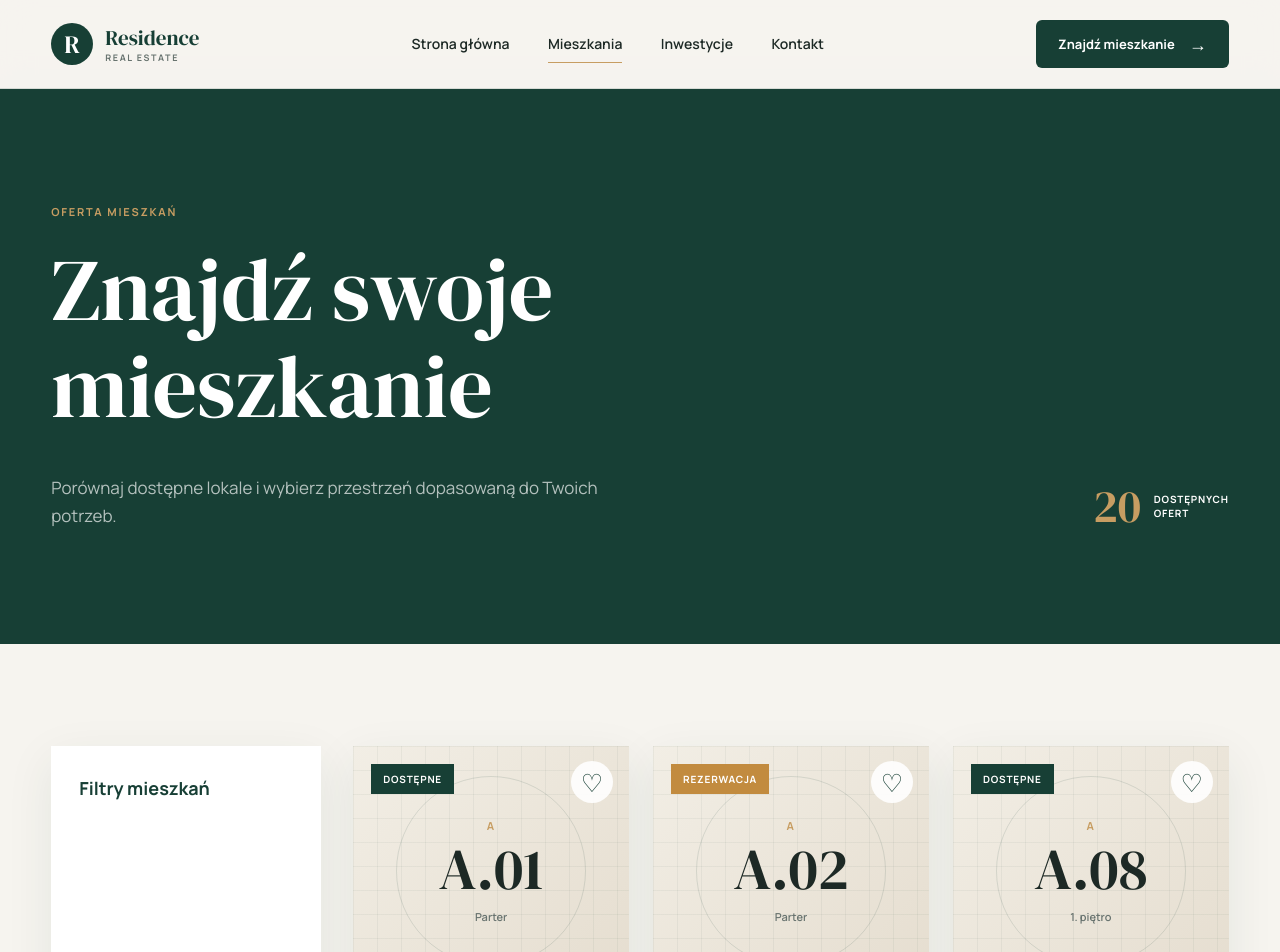
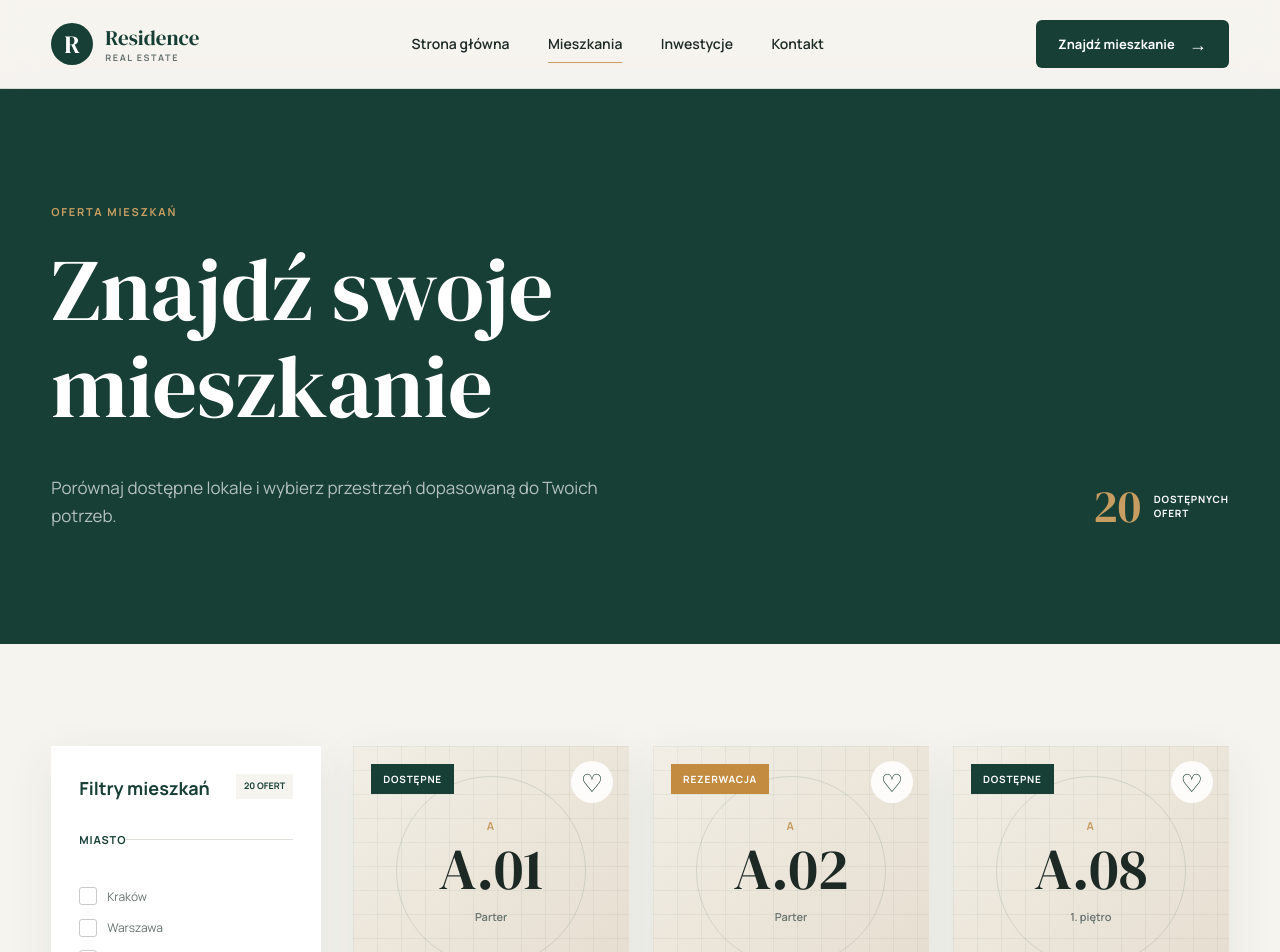
Before and after one commit to natalkakielbicka-coder/real-estate, a Vue app: page /mieszkania in a window 1280 px wide. Shown: the top 952 px of the page. Built offline with nearby package versions, Linux system fonts and the light colour scheme.

Commit message:
Add city apartment filter

```diff
--- a/src/views/ApartmentsView.vue
+++ b/src/views/ApartmentsView.vue
@@ -1,6 +1,23 @@
 <script setup>
+import { computed, ref } from 'vue'
 import ApartmentCard from '../components/ApartmentCard.vue'
 import { apartments } from '../data/apartments'
+
+const selectedCities = ref([])
+
+const cities = [...new Set(
+  apartments.map((apartment) => apartment.city)
+)]
+
+const filteredApartments = computed(() => {
+  if (selectedCities.value.length === 0) {
+    return apartments
+  }
+
+  return apartments.filter((apartment) => {
+    return selectedCities.value.includes(apartment.city)
+  })
+})
 </script>
 
 <template>
@@ -30,12 +47,37 @@ import { apartments } from '../data/apartments'
     <section class="apartments-results">
       <div class="apartments-layout container">
         <aside class="filters-sidebar">
-          <p>Filtry mieszkań</p>
+          <div class="filters-sidebar__header">
+            <p>Filtry mieszkań</p>
+
+            <span>
+              {{ filteredApartments.length }} ofert
+            </span>
+          </div>
+
+          <fieldset class="filter-group">
+            <legend>Miasto</legend>
+
+            <label
+              v-for="city in cities"
+              :key="city"
+              class="filter-checkbox"
+            >
+              <input
+                v-model="selectedCities"
+                type="checkbox"
+                :value="city"
+              >
+
+              <span class="filter-checkbox__mark"></span>
+              <span>{{ city }}</span>
+            </label>
+          </fieldset>
         </aside>
 
         <div class="apartments-grid">
           <ApartmentCard
-            v-for="apartment in apartments"
+            v-for="apartment in filteredApartments"
             :key="apartment.id"
             :apartment="apartment"
           />
@@ -136,6 +178,94 @@ import { apartments } from '../data/apartments'
   font-weight: 700;
 }
 
+.filters-sidebar__header {
+  display: flex;
+  align-items: flex-start;
+  justify-content: space-between;
+  margin-bottom: 28px;
+  gap: 15px;
+}
+
+.filters-sidebar__header p {
+  margin-bottom: 0;
+}
+
+.filters-sidebar__header span {
+  flex-shrink: 0;
+  padding: 5px 8px;
+  color: var(--color-primary);
+  background-color: var(--color-background);
+  font-size: 9px;
+  font-weight: 700;
+  text-transform: uppercase;
+}
+
+.filter-group {
+  margin: 0;
+  padding: 22px 0 0;
+  border: 0;
+  border-top: 1px solid var(--color-border);
+}
+
+.filter-group legend {
+  margin-bottom: 16px;
+  padding: 0;
+  color: var(--color-primary);
+  font-size: 11px;
+  font-weight: 700;
+  letter-spacing: 0.08em;
+  text-transform: uppercase;
+}
+
+.filter-checkbox {
+  position: relative;
+  display: flex;
+  align-items: center;
+  width: fit-content;
+  margin-bottom: 12px;
+  gap: 10px;
+  color: var(--color-text-muted);
+  font-size: 12px;
+  cursor: pointer;
+}
+
+.filter-checkbox:last-child {
+  margin-bottom: 0;
+}
+
+.filter-checkbox input {
+  position: absolute;
+  width: 1px;
+  height: 1px;
+  opacity: 0;
+}
+
+.filter-checkbox__mark {
+  position: relative;
+  width: 18px;
+  height: 18px;
+  flex-shrink: 0;
+  border: 1px solid #c7cbc8;
+  border-radius: 3px;
+}
+
+.filter-checkbox input:checked + .filter-checkbox__mark {
+  background-color: var(--color-primary);
+  border-color: var(--color-primary);
+}
+
+.filter-checkbox input:checked + .filter-checkbox__mark::after {
+  position: absolute;
+  top: 2px;
+  left: 5px;
+  width: 5px;
+  height: 9px;
+  content: "";
+  border-right: 2px solid #ffffff;
+  border-bottom: 2px solid #ffffff;
+  transform: rotate(45deg);
+}
+
 .apartments-grid {
   display: grid;
   min-width: 0;
```
